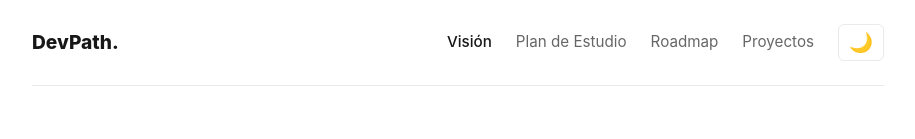
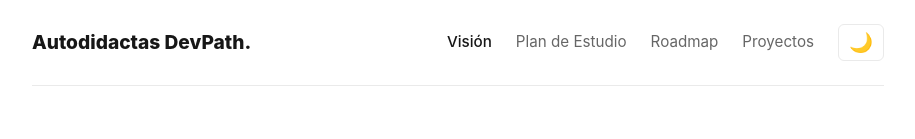
Before and after one commit to MedinaLeonel/autodidactasdevspath, a plain HTML site: page index.html in a window 1280 px wide. Shown: the top 139 px of the page, without its empty margins (182-1097 px from the left). Drawn offline with Linux system fonts and the light colour scheme.

Commit message:
se cambio el nombre de la pagina en el header

```diff
--- a/index.html
+++ b/index.html
@@ -19,7 +19,7 @@
     <div class="container">
         <header>
             <nav>
-                <a href="index.html" class="logo">DevPath.</a>
+                <a href="index.html" class="logo">Autodidactas DevPath.</a>
                 <button class="hamburger" id="hamburger">
                     <span></span>
                     <span></span>
```
